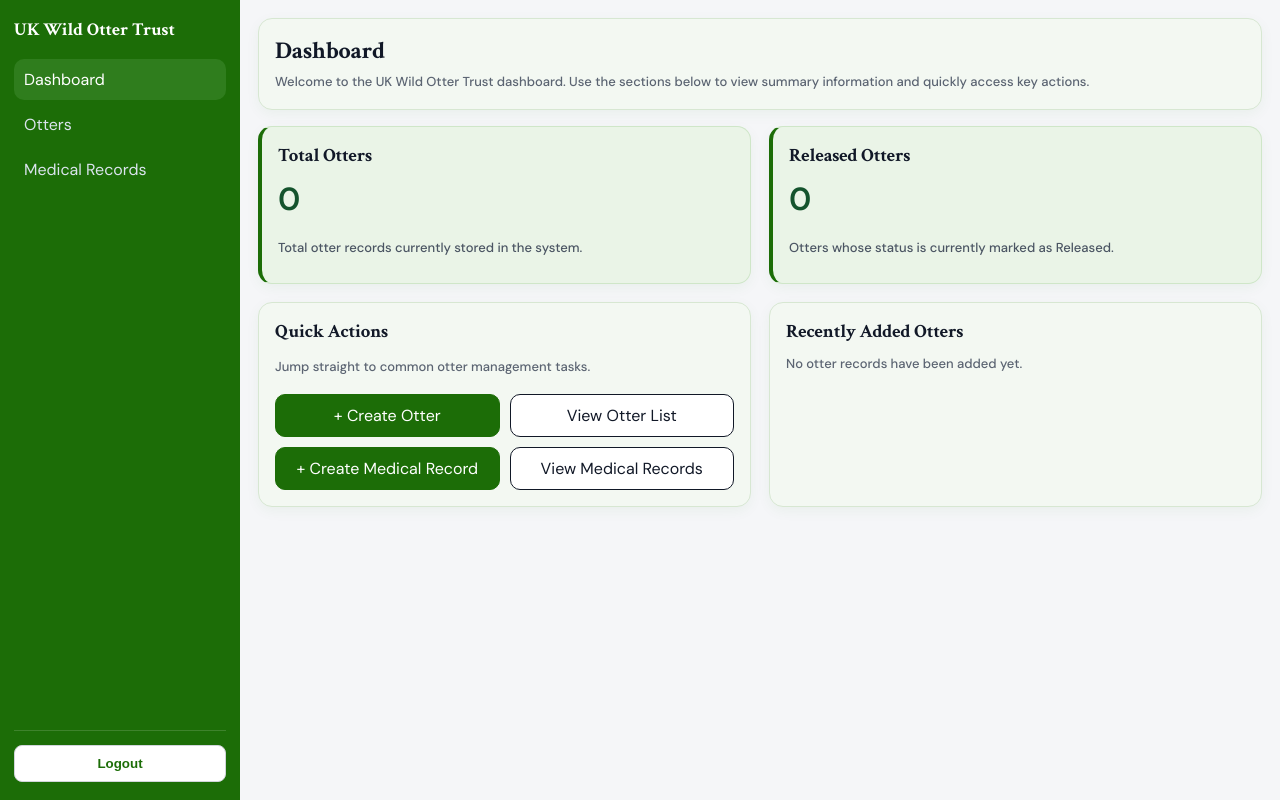
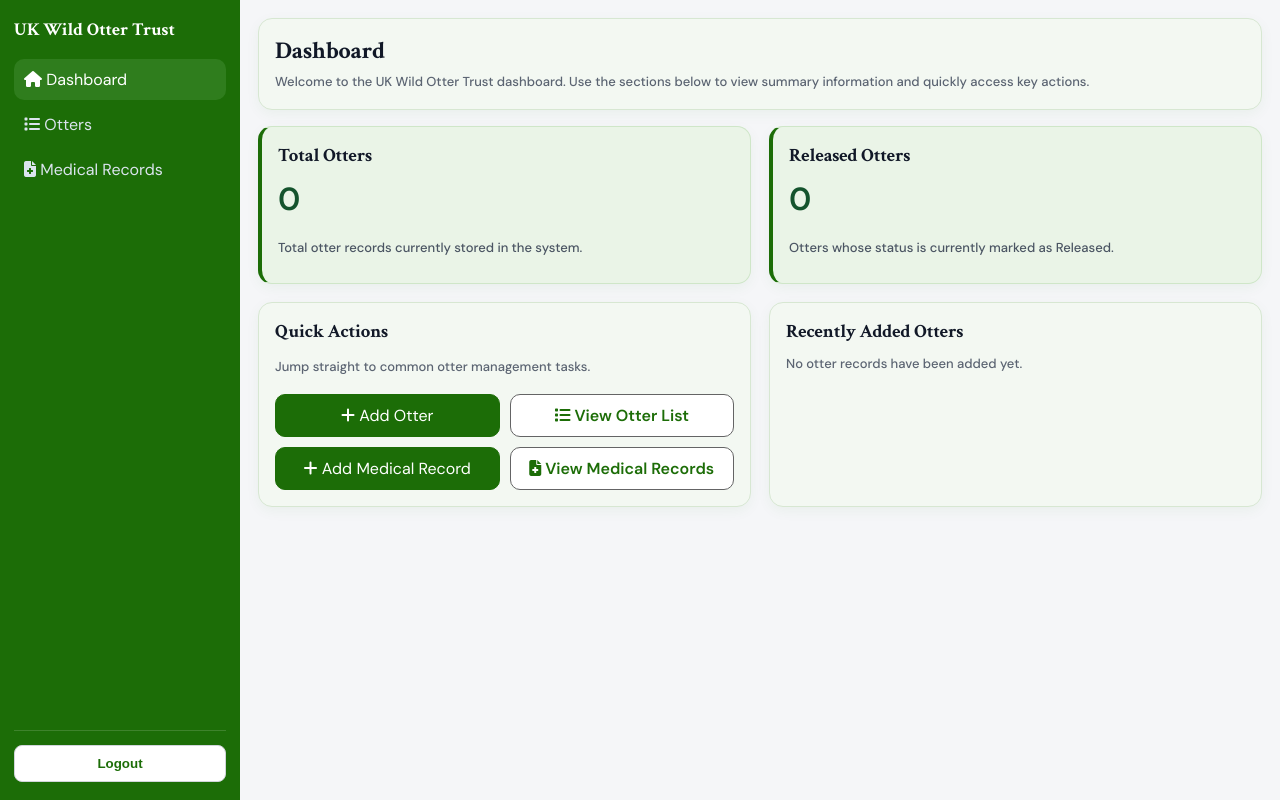
Before and after one commit to jddrtn/ukwot-app, a Django app: page /dashboard/ in a window 1280 px wide. Run offline with Django 5.2, Linux system fonts and the light colour scheme; the visitor is signed in with stand-in values (Sample User, id 1); data that the repository does not hold is empty.

Commit message:
Added FA icons to sidebar and dashboard

```diff
--- a/ukwot/static/css/base.css
+++ b/ukwot/static/css/base.css
@@ -80,9 +80,22 @@ p{
   transition: background 0.2s ease, border-color 0.2s ease;
 }
 
+/* Secondary (white) buttons */
 .btn.secondary{
   background: #ffffff;
-  color: var(--text);
+  border: 1px solid #646465;
+  color: #1C6D07;
+  padding: 10px 12px;
+  border-radius: 10px;
+  cursor: pointer;
+  font-weight: 600;
+  transition: background 0.2s ease, border-color 0.2s ease, color 0.2s ease;
+}
+
+.btn.secondary:hover{
+  background: #f3f4f6;
+  border-color: #9ca3af;
+  color: #14532d;
 }
 
 /* Primary green */
--- a/ukwot/templates/dashboard/base.html
+++ b/ukwot/templates/dashboard/base.html
@@ -41,22 +41,29 @@
     <aside class="sidebar">
       <div class="brand">UK Wild Otter Trust</div>
 
-      <!-- Sidebar navigation -->
 <nav class="nav">
+
   <a href="{% url 'dashboard_home' %}"
-           class="{% if active_page == 'home' %}active{% endif %}">
+     class="{% if active_page == 'home' %}active{% endif %}"
+     aria-label="Go to dashboard">
+    <i class="fa-solid fa-house" aria-hidden="true"></i>
     Dashboard
   </a>
 
   <a href="{% url 'otter_list' %}"
-           class="{% if active_page == 'otters' %}active{% endif %}">
+     class="{% if active_page == 'otters' %}active{% endif %}"
+     aria-label="View otter records">
+    <i class="fa-solid fa-list" aria-hidden="true"></i>
     Otters
   </a>
 
   <a href="{% url 'medical_record_list' %}"
-           class="{% if active_page == 'medical_records' %}active{% endif %}">
+     class="{% if active_page == 'medical_records' %}active{% endif %}"
+     aria-label="View medical records">
+    <i class="fa-solid fa-file-medical" aria-hidden="true"></i>
     Medical Records
   </a>
+
 </nav>
 
    <div class="sidebar-footer">
--- a/ukwot/templates/dashboard/home.html
+++ b/ukwot/templates/dashboard/home.html
@@ -41,22 +41,36 @@
     Jump straight to common otter management tasks.
   </p>
 
-  <div style="display:grid; grid-template-columns: 1fr 1fr; gap: 10px;">
-    <a class="btn primary" href="{% url 'otter_create' %}" style="display:block; width:100%; text-align:center;">
-      + Create Otter
+  <div class="quick-actions-grid">
+
+    <a class="btn primary"
+       href="{% url 'otter_create' %}"
+       aria-label="Add a new otter record">
+      <i class="fa-solid fa-plus" aria-hidden="true"></i>
+      Add Otter
     </a>
 
-    <a class="btn secondary" href="{% url 'otter_list' %}" style="display:block; width:100%; text-align:center;">
+    <a class="btn secondary"
+       href="{% url 'otter_list' %}"
+       aria-label="View the list of otters">
+      <i class="fa-solid fa-list" aria-hidden="true"></i>
       View Otter List
     </a>
 
-    <a class="btn primary" href="{% url 'medical_record_create' %}" style="display:block; width:100%; text-align:center;">
-      + Create Medical Record
+    <a class="btn primary"
+       href="{% url 'medical_record_create' %}"
+       aria-label="Add a new medical record">
+      <i class="fa-solid fa-plus" aria-hidden="true"></i>
+      Add Medical Record
     </a>
 
-    <a class="btn secondary" href="{% url 'medical_record_list' %}" style="display:block; width:100%; text-align:center;">
+    <a class="btn secondary"
+       href="{% url 'medical_record_list' %}"
+       aria-label="View the list of medical records">
+      <i class="fa-solid fa-file-medical" aria-hidden="true"></i>
       View Medical Records
     </a>
+
   </div>
 </section>
 
```
Also changed, not shown: ukwot/templates/medical_records/medical_record_list.html (+10 -6 lines), ukwot/templates/otters/otter_list.html (+17 -5 lines). Lines whose indentation alone changed are shown as unchanged.
